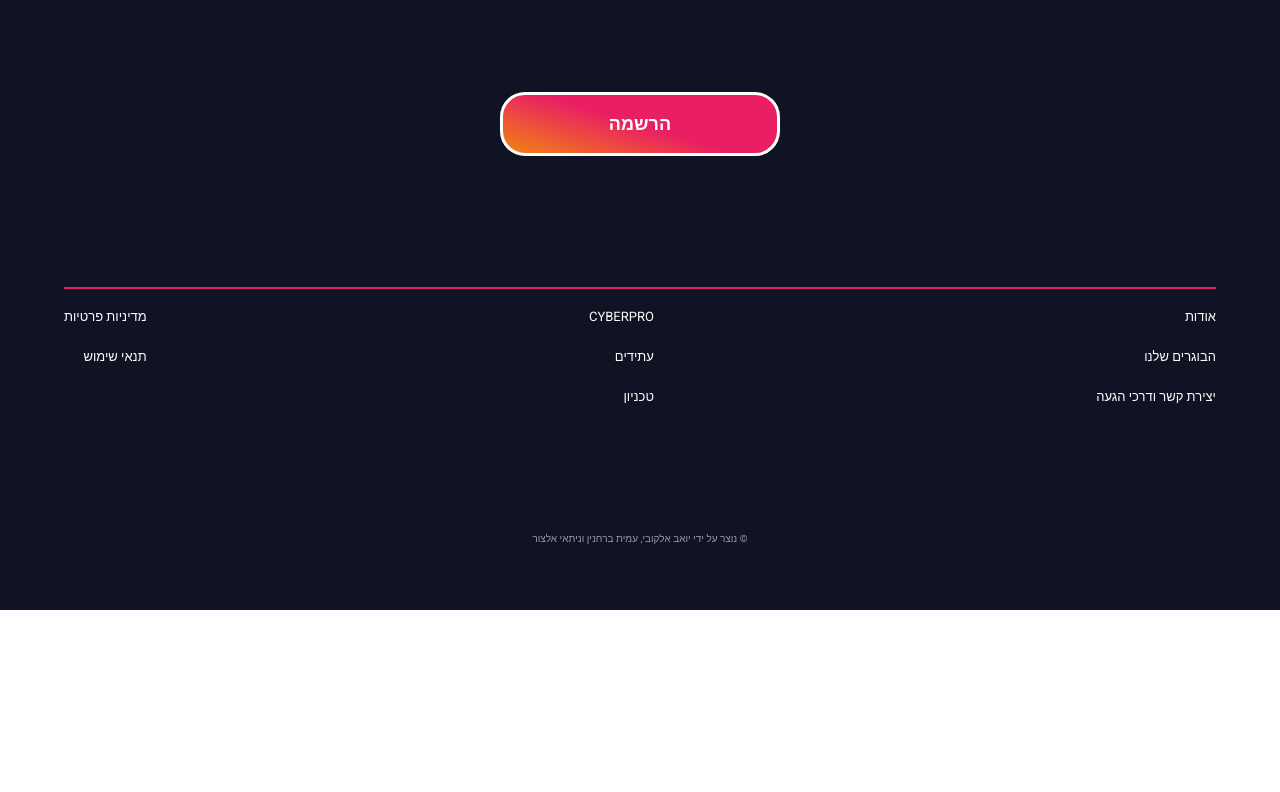
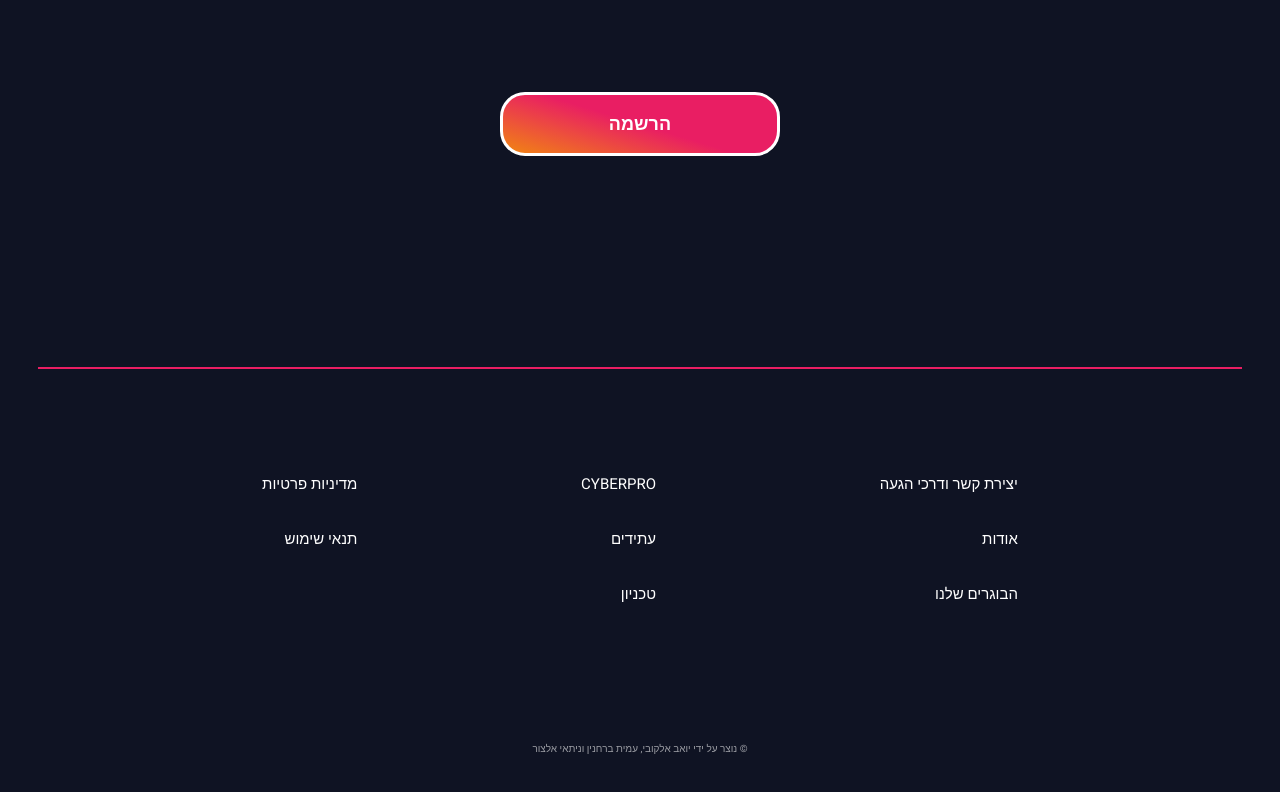
Before and after one commit to yoavelko/conference, a React (Vite) app in the folder front/: page / in a window 1280 px wide. Shown: the part 3821-4613 px from the top of the page. Before the commit the page ends 4431 px from the top, so only its background shows below. Built offline with nearby package versions, Linux system fonts and the light colour scheme; a web font is replaced by a local one.

Commit message:
accessability + footer

```diff
--- a/front/index.html
+++ b/front/index.html
@@ -13,8 +13,8 @@
     <script type="text/javascript">
       accessibility_rtl = false;
 
-      pixel_from_side = 25;
-      pixel_from_start = 80;
+      pixel_from_side = 35;
+      pixel_from_start = 25;
 
     </script>
 
--- a/front/src/components/Fixed/Fixed.css
+++ b/front/src/components/Fixed/Fixed.css
@@ -62,6 +62,6 @@
 
     #fixed-container {
         top: 63%;
-        left: 45px;
+        left: 90px;
     }
 }
--- a/front/src/components/Footer/Footer.css
+++ b/front/src/components/Footer/Footer.css
@@ -4,7 +4,9 @@
     position: relative;
     display: flex;
     justify-content: space-between;
-    line-height: 40px;
+    line-height: 55px;
+    padding-top: 3vh;
+    margin-top: 3vh;
 }
 
 #footer-outer-container {
@@ -32,7 +34,11 @@
 
 .footer-column-link {
     color: white;
-    font-size: small;
+    font-size: 15px;
+}
+
+.footer-column-link:hover {
+    color: rgba(255, 255, 255, 0.404);
 }
 
 #copyrights {
@@ -41,3 +47,18 @@
     color: rgba(255, 255, 255, 0.575);
     margin-top: 10%;
 }
+
+
+@media screen and (min-width: 768px) {
+
+    #footer-container {
+        justify-content: space-evenly;
+        padding-top: 10vh;
+        margin-top: 10vh;
+    }
+
+    #footer-outer-container {
+        padding-left: 3vw;
+        padding-right: 3vw;
+    }
+}
--- a/front/src/components/Footer/Footer.jsx
+++ b/front/src/components/Footer/Footer.jsx
@@ -6,15 +6,16 @@ function Footer() {
     <div id="footer-outer-container">
       <div id="footer-container">
         <div className="footer-column">
+        <Link to="contact">
+            <div className="footer-column-link">יצירת קשר ודרכי הגעה</div>
+          </Link>
           <Link to="/cyberpro">
             <div className="footer-column-link">אודות</div>
           </Link>
           <Link to="/seniors">
             <div className="footer-column-link">הבוגרים שלנו</div>
           </Link>
-          <Link to="contact">
-            <div className="footer-column-link">יצירת קשר ודרכי הגעה</div>
-          </Link>
+
         </div>
         <div className="footer-column">
           <a href="https://cyberpro-israel.co.il/">
--- a/front/src/components/Header/Header.css
+++ b/front/src/components/Header/Header.css
@@ -13,7 +13,7 @@
 }
 
 #header-logo-container {
-    width: 50%;
+    width: 33%;
 }
 
 #header-logo {
@@ -40,7 +40,11 @@
 }
 
 #menuToggle {
-    width: 50%;
+    width: 33%;
+}
+
+#spacer {
+    width: 33%;
 }
 
 #checkbox {
@@ -145,4 +149,8 @@ a:visited {
     #header-logo-container {
         width: 10%;
     }
+
+    #spacer {
+        width: auto;
+    }
 }
--- a/front/src/components/Header/Header.jsx
+++ b/front/src/components/Header/Header.jsx
@@ -27,6 +27,7 @@ function Header() {
             <div id="header-logo-container">
               <img id="header-logo" src={cyberprologo} alt="" />
             </div>
+            <div id="spacer">wf</div>
           </div>
           <div id="dropmenu-content">
             <Link to={"/cyberpro"} onClick={() => window.scrollTo(0, 0)}>
@@ -62,6 +63,8 @@ function Header() {
                 <img id="header-logo" src={cyberprologo} alt="" />
               </Link>
             </div>
+            <div id="spacer"></div>
+
           </div>
         </div>
       )}
@@ -99,6 +102,7 @@ function Header() {
         >
           <div onClick={() => setMenu(false)}>צור קשר</div>
         </Link>
+        <div id="spacer"></div>
       </div>
     </>
   );
--- a/front/src/components/Homepage.jsx/Intro.css
+++ b/front/src/components/Homepage.jsx/Intro.css
@@ -1,5 +1,5 @@
 #intro-container {
-    background-image: url("../../media/portrait2.png");
+    background-image: url("../../media/final-bgnd.png");
     background-size: contain;
     background-repeat: no-repeat;
     background-size: 100%;
--- a/front/src/components/Seniors/our-seniors.css
+++ b/front/src/components/Seniors/our-seniors.css
@@ -31,6 +31,7 @@
     height: 250px;
     width: 290px;
     border-radius: 5px;
+    object-fit: contain;
 }
 .senior-dry{
 
```
Also changed, not shown: front/src/media/final-bgnd.png (added).
